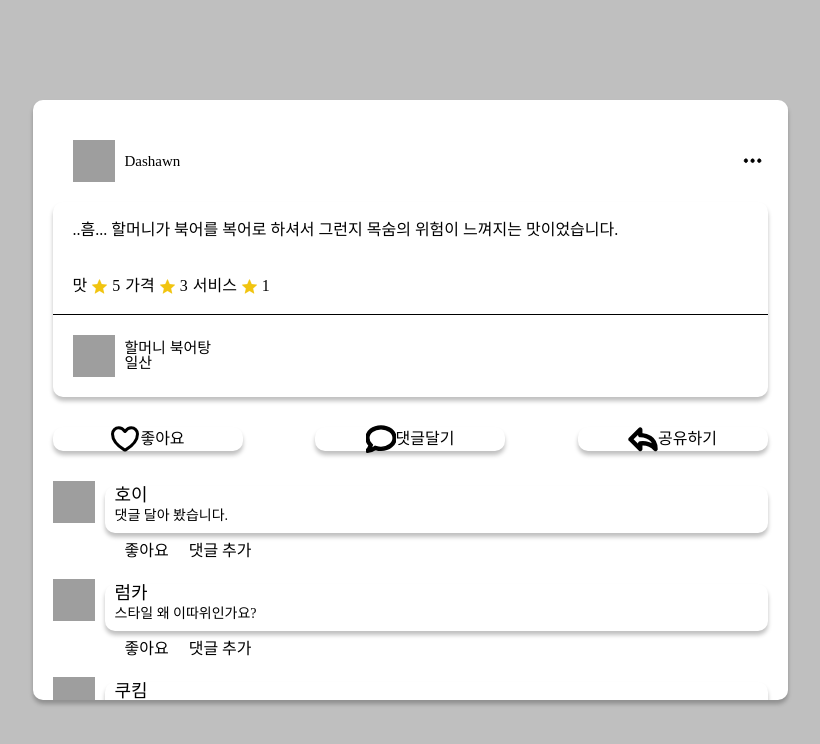
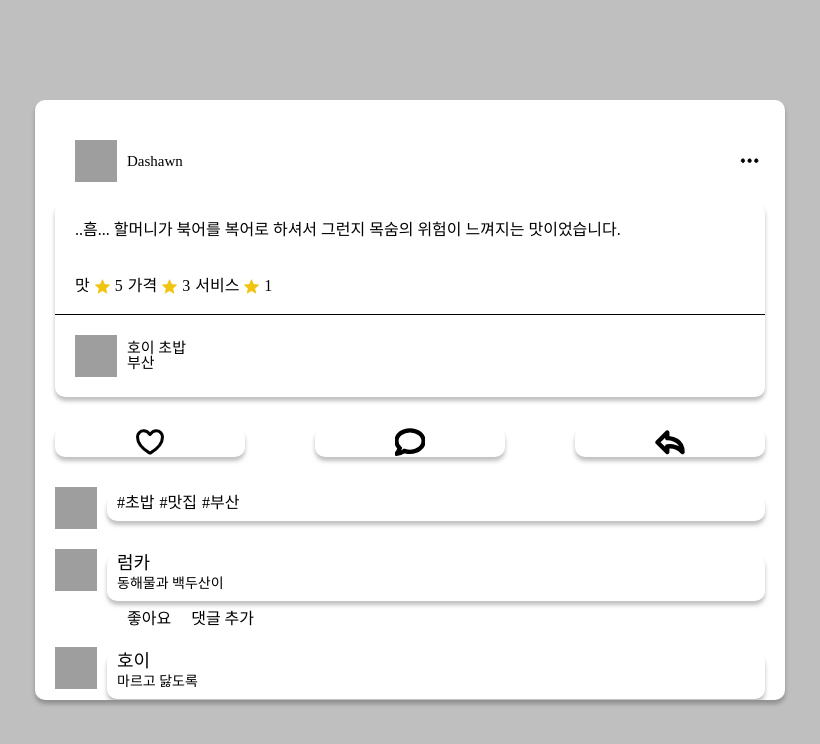
Before and after one commit to jjik-muk/sikdorak, a React (Create React App) app in the folder fe/: page /reviewDetail1 in a window 1280 px wide. Shown: the top 744 px of the page, without its empty margins (230-1050 px from the left). Built offline with nearby package versions, Linux system fonts and the light colour scheme; grey boxes are pictures that could not be loaded.

Commit message:
refactor: :recycle: ReviewDetail 페이지에서 사진유무로 스타일처리

```diff
--- a/fe/src/App.tsx
+++ b/fe/src/App.tsx
@@ -1,7 +1,6 @@
 import Portal from 'common/Portal/Portal';
 import Login from 'pages/Login/Login';
-import ReviewDetail from 'pages/ReviewDetail/ReviewDetail';
-import ReviewDetailWithPicture from 'pages/ReviewDetailWithPicture/ReviewDetailWithPicture';
+import ReviewDetailWithPicture from 'pages/ReviewDetail/ReviewDetail';
 import ReviewWrite from 'pages/ReviewWrite/ReviewWrite';
 import { BrowserRouter, Route, Routes } from 'react-router-dom';
 import GlobalStyle from 'styles/GlobalStyle';
@@ -25,7 +24,7 @@ function App() {
             path="/reviewDetail1"
             element={
               <Portal selector="#portal">
-                <ReviewDetail />
+                <ReviewDetailWithPicture />
               </Portal>
             }
           />
@@ -33,7 +32,7 @@ function App() {
             path="/reviewDetail2"
             element={
               <Portal selector="#portal">
-                <ReviewDetailWithPicture />
+                <ReviewDetailWithPicture hasPicture />
               </Portal>
             }
           />
--- a/fe/src/pages/ReviewDetail/ReviewDetail.styled.ts
+++ b/fe/src/pages/ReviewDetail/ReviewDetail.styled.ts
@@ -1,5 +1,9 @@
 import styled from 'styled-components';
 import { flexLayoutMixin } from 'utils/utils';
+
+export const Wrap = styled.div`
+  display: flex;
+`;
 
 export const Header = styled.div`
   ${() => flexLayoutMixin('', 'space-between', 'center')}
@@ -19,8 +23,8 @@ export const ButtonWrapper = styled.div`
   margin: 30px 0;
 `;
 
-export const Wrap = styled.div`
-  width: 755px;
+export const ContentsWrap = styled.div<{ wrapWidth: number }>`
+  width: ${({ wrapWidth }) => wrapWidth}px;
   padding: 20px;
   max-height: 600px;
   overflow-y: auto;
--- a/fe/src/pages/ReviewDetail/ReviewDetail.tsx
+++ b/fe/src/pages/ReviewDetail/ReviewDetail.tsx
@@ -1,15 +1,36 @@
 import Icon from 'common/Icon';
 import Button from 'common/IconButton/IconButton';
+import Carousel from 'components/ReviewDetail/Carousel/Carousel';
 import Comment from 'components/ReviewDetail/Comment/Comment';
 import CompnayProfile from 'components/ReviewDetail/RestaurantProfile/RestaurantProfile';
 import TotalRating from 'components/ReviewDetail/TotalRating/TotalRating';
 import Profile from 'components/ReviewDetail/UserProfile/UserProfile';
 import WriteComment from 'components/ReviewDetail/WriteComment/WriteComment';
-import { ButtonWrapper, Contents, Header, Main, MainFooter, Wrap } from './ReviewDetail.styled';
+import TagList from 'components/ReviewWrite/Tag/TagList/TagList';
+import { ButtonWrapper, Contents, ContentsWrap, Header, Main, MainFooter, Wrap } from './ReviewDetail.styled';
 
-export default function ReviewDetail() {
+const IMAGE_URLS = [
+  'https://rimage.gnst.jp/livejapan.com/public/article/detail/a/00/00/a0000370/img/basic/a0000370_main.jpg?20201002142956&q=80&rw=750&rh=536',
+  'https://rimage.gnst.jp/livejapan.com/public/article/detail/a/00/00/a0000881/img/ko/a0000881_parts_586c7364bbcdc.jpg?20200630185341&q=80&rw=686&rh=490',
+  'https://blog.kakaocdn.net/dn/u8bU3/btq9nhUNEgR/kBXjA4SUp2WFK3AiXRzN4k/img.png',
+];
+
+const COMMENTS = [
+  { title: '럼카', content: '동해물과 백두산이' },
+  { title: '호이', content: '마르고 닳도록' },
+  { title: '쿠킴', content: '하느님이 보우하사' },
+  { title: '포키', content: '우리나라 만세' },
+  { title: '제이', content: '무궁화 삼천리 화려강산 대한사람 대한으로 길이 보전하세.' },
+];
+
+function ReviewDetailWithPicture({ hasPicture }: { hasPicture?: boolean }) {
+  const wrapWidth = hasPicture ? 400 : 750;
+  const btnWidth = hasPicture ? 90 : 190;
+
   return (
     <Wrap>
+      {hasPicture && <Carousel urls={IMAGE_URLS} />}
+      <ContentsWrap wrapWidth={wrapWidth}>
         <Header>
           <Profile nickname="Dashawn" />
           <Icon icon="MenuBtn" />
@@ -18,26 +39,22 @@ export default function ReviewDetail() {
           <Contents>..흠... 할머니가 북어를 복어로 하셔서 그런지 목숨의 위험이 느껴지는 맛이었습니다.</Contents>
           <TotalRating taste={5} price={3} service={1} />
           <MainFooter>
-          <CompnayProfile company="할머니 북어탕" region="일산" />
+            <CompnayProfile company="호이 초밥" region="부산" />
           </MainFooter>
         </Main>
         <ButtonWrapper>
-        <Button icon="Heart" width={190} height={24}>
-          좋아요
-        </Button>
-        <Button icon="TalkBubble" width={190} height={24}>
-          댓글달기
-        </Button>
-        <Button icon="ShareArrow" width={190} height={24}>
-          공유하기
-        </Button>
+          <Button icon="Heart" width={btnWidth} height={30} />
+          <Button icon="TalkBubble" width={btnWidth} height={30} />
+          <Button icon="ShareArrow" width={btnWidth} height={30} />
         </ButtonWrapper>
-      <Comment title="호이" />
-      <Comment title="럼카" content="스타일 왜 이따위인가요?" />
-      <Comment title="쿠킴" content="프론트 맘에 안드네요" />
-      <Comment title="포키" content="다시" />
-      <Comment title="제이" content="해오세요" />
+        <TagList tags={['#초밥', '#맛집', '#부산']} />
+        {COMMENTS.map(({ title, content }) => (
+          <Comment title={title} content={content} />
+        ))}
         <WriteComment />
+      </ContentsWrap>
     </Wrap>
   );
 }
+
+export default ReviewDetailWithPicture;
--- a/fe/src/pages/ReviewDetailWithPicture/ReviewDetailWithPicture.styled.ts
+++ /dev/null
@@ -1,31 +0,0 @@
-import styled from 'styled-components';
-import { flexLayoutMixin } from 'utils/utils';
-
-export const Wrap = styled.div`
-  display: flex;
-`;
-
-export const Header = styled.div`
-  ${() => flexLayoutMixin('', 'space-between', 'center')}
-`;
-
-export const Main = styled.div`
-  border-radius: 10px;
-  box-shadow: 0px 4px 4px rgba(0, 0, 0, 0.25);
-`;
-
-export const MainFooter = styled.div`
-  border-top: 1px solid #000;
-`;
-
-export const ButtonWrapper = styled.div`
-  ${() => flexLayoutMixin('', 'space-between')};
-  margin: 30px 0;
-`;
-
-export const ContentsWrap = styled.div`
-  width: 400px;
-  padding: 20px;
-  max-height: 600px;
-  overflow-y: auto;
-`;
--- a/fe/src/pages/ReviewDetailWithPicture/ReviewDetailWithPicture.tsx
+++ /dev/null
@@ -1,58 +0,0 @@
-import Icon from 'common/Icon';
-import Button from 'common/IconButton/IconButton';
-import Carousel from 'components/ReviewDetail/Carousel/Carousel';
-import Comment from 'components/ReviewDetail/Comment/Comment';
-import CompnayProfile from 'components/ReviewDetail/RestaurantProfile/RestaurantProfile';
-import TotalRating from 'components/ReviewDetail/TotalRating/TotalRating';
-import Profile from 'components/ReviewDetail/UserProfile/UserProfile';
-import WriteComment from 'components/ReviewDetail/WriteComment/WriteComment';
-import TagList from 'components/ReviewWrite/Tag/TagList/TagList';
-import { Contents } from 'pages/ReviewDetail/ReviewDetail.styled';
-import { ButtonWrapper, ContentsWrap, Header, Main, MainFooter, Wrap } from './ReviewDetailWithPicture.styled';
-
-const IMAGE_URLS = [
-  'https://rimage.gnst.jp/livejapan.com/public/article/detail/a/00/00/a0000370/img/basic/a0000370_main.jpg?20201002142956&q=80&rw=750&rh=536',
-  'https://rimage.gnst.jp/livejapan.com/public/article/detail/a/00/00/a0000881/img/ko/a0000881_parts_586c7364bbcdc.jpg?20200630185341&q=80&rw=686&rh=490',
-  'https://blog.kakaocdn.net/dn/u8bU3/btq9nhUNEgR/kBXjA4SUp2WFK3AiXRzN4k/img.png',
-];
-
-const COMMENTS = [
-  { title: '럼카', content: '동해물과 백두산이' },
-  { title: '호이', content: '마르고 닳도록' },
-  { title: '쿠킴', content: '하느님이 보우하사' },
-  { title: '포키', content: '우리나라 만세' },
-  { title: '제이', content: '무궁화 삼천리 화려강산 대한사람 대한으로 길이 보전하세.' },
-];
-
-function ReviewDetailWithPicture() {
-  return (
-    <Wrap>
-      <Carousel urls={IMAGE_URLS} />
-      <ContentsWrap>
-        <Header>
-          <Profile nickname="Dashawn" />
-          <Icon icon="MenuBtn" />
-        </Header>
-        <Main>
-          <Contents>..흠... 할머니가 북어를 복어로 하셔서 그런지 목숨의 위험이 느껴지는 맛이었습니다.</Contents>
-          <TotalRating taste={5} price={3} service={1} />
-          <MainFooter>
-            <CompnayProfile company="호이 초밥" region="부산" />
-          </MainFooter>
-        </Main>
-        <ButtonWrapper>
-          <Button icon="Heart" width={93} height={28} />
-          <Button icon="TalkBubble" width={93} height={28} />
-          <Button icon="ShareArrow" width={93} height={28} />
-        </ButtonWrapper>
-        <TagList tags={['#초밥', '#맛집', '#부산']} />
-        {COMMENTS.map(({ title, content }) => (
-          <Comment title={title} content={content} />
-        ))}
-        <WriteComment />
-      </ContentsWrap>
-    </Wrap>
-  );
-}
-
-export default ReviewDetailWithPicture;
```
Lines whose indentation alone changed are shown as unchanged.
